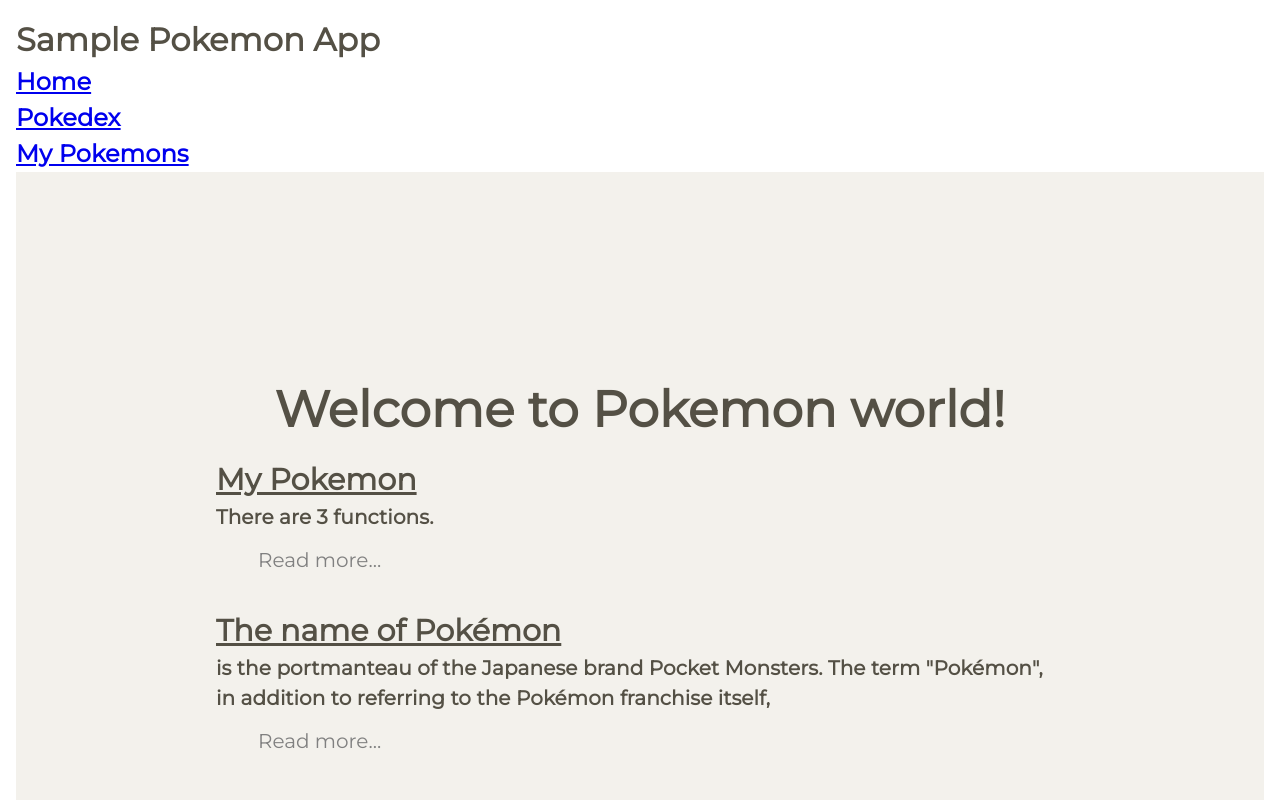
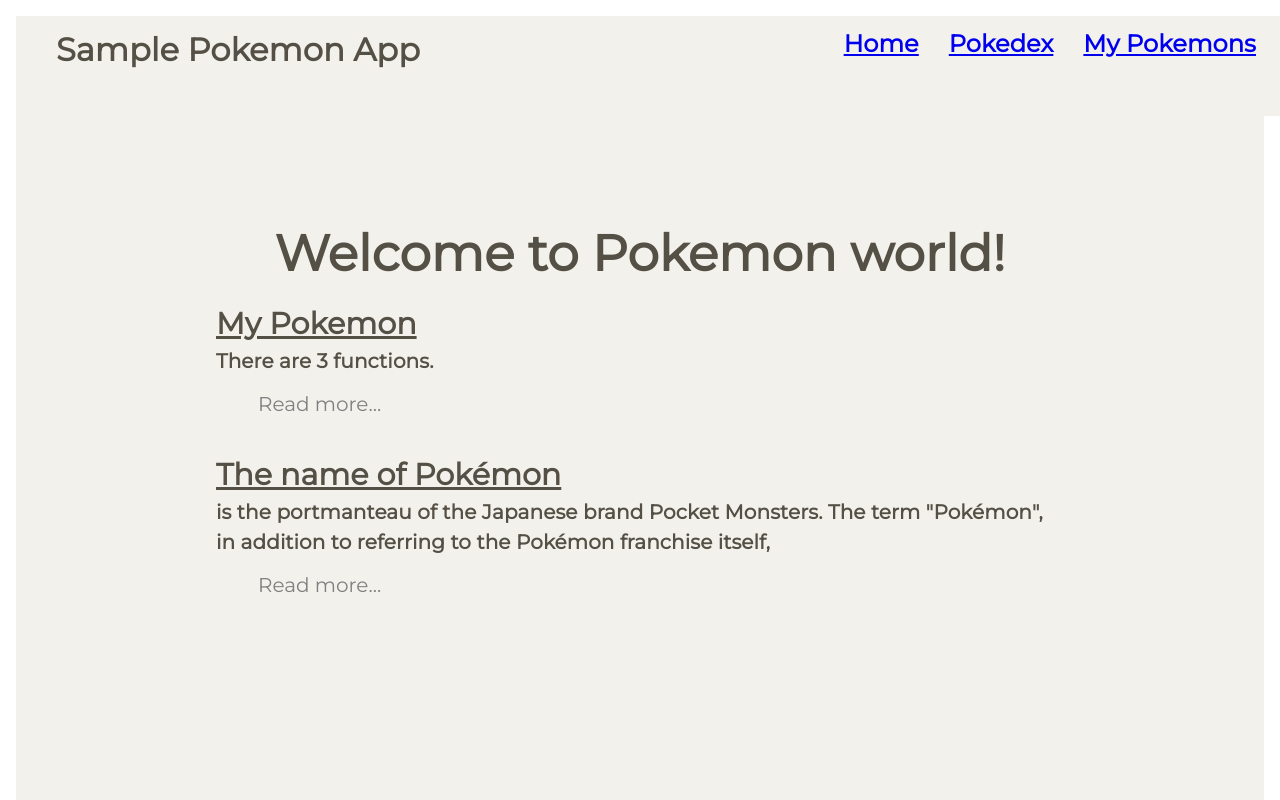
Before and after one commit to Kasun002/react-fundamentals, a React (Create React App) app: page /react-fundamentals/app-pokemon in a window 1280 px wide. Shown: the top 800 px of the page. Built offline with nearby package versions, Linux system fonts and the light colour scheme; no server answers.

Commit message:
Change the routing

```diff
--- a/src/App.Routing.tsx
+++ b/src/App.Routing.tsx
@@ -73,7 +73,7 @@
             element: <LazyLoadPage />
         },
         {
-            path: "/app-pokemon",
+            path: "/app-pokemon/*",
             element: <AppPokemon />
         }
     ],
--- a/src/pokemens-app/app/Pokemon.tsx
+++ b/src/pokemens-app/app/Pokemon.tsx
@@ -1,7 +1,7 @@
 import React, { useEffect } from 'react';
 import { useAppDispatch } from '../redux/hooks';
 import { fetchPokemonsThunk } from '../redux/pokemons/PokemenThunkAPI';
-import PokemonRoute from './pokemen-route';
+import PokemonRoute from './PokemenRoute';
 
 const Pokemon: React.FC<NoProps> = () => {
   const dispatch = useAppDispatch();
--- a/src/pokemens-app/css/_navbar.css
+++ b/src/pokemens-app/css/_navbar.css
@@ -1,3 +1,17 @@
+.navbar__container {
+    position: fixed;
+    height: 100px;
+    width: 100%;
+    background-color: hsla(43, 21%, 94%, 01);
+    display: flex;
+    justify-content: space-between;
+    padding: 10px 40px;
+}
+
 .navbar__menu {
+    display: flex;
+}
 
+.navbar__menu__link {
+    margin-left: 30px;
 }
```
Also changed, not shown: src/pokemens-app/app/PokemenRoute.tsx (renamed from src/pokemens-app/app/pokemen-route.tsx).
